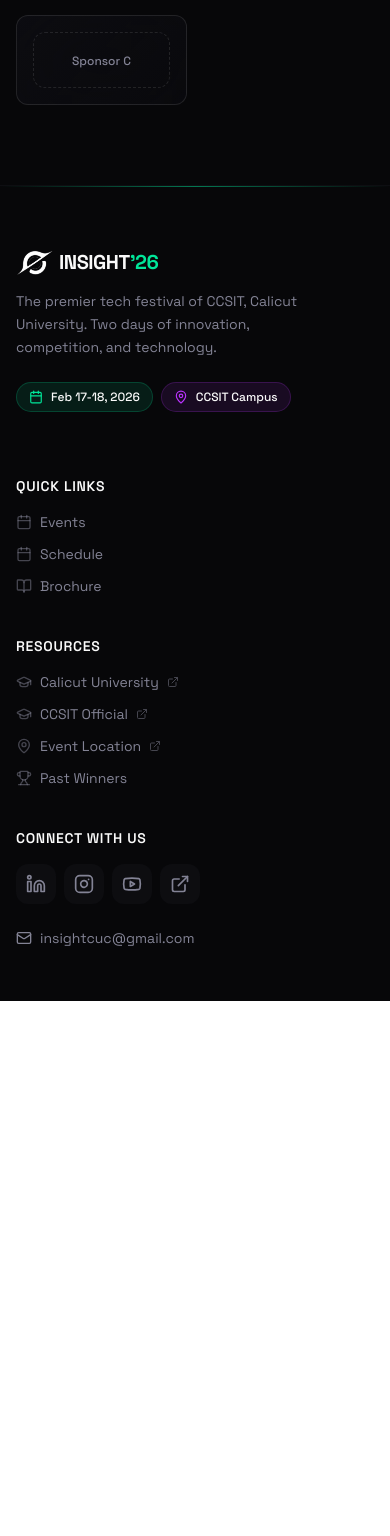
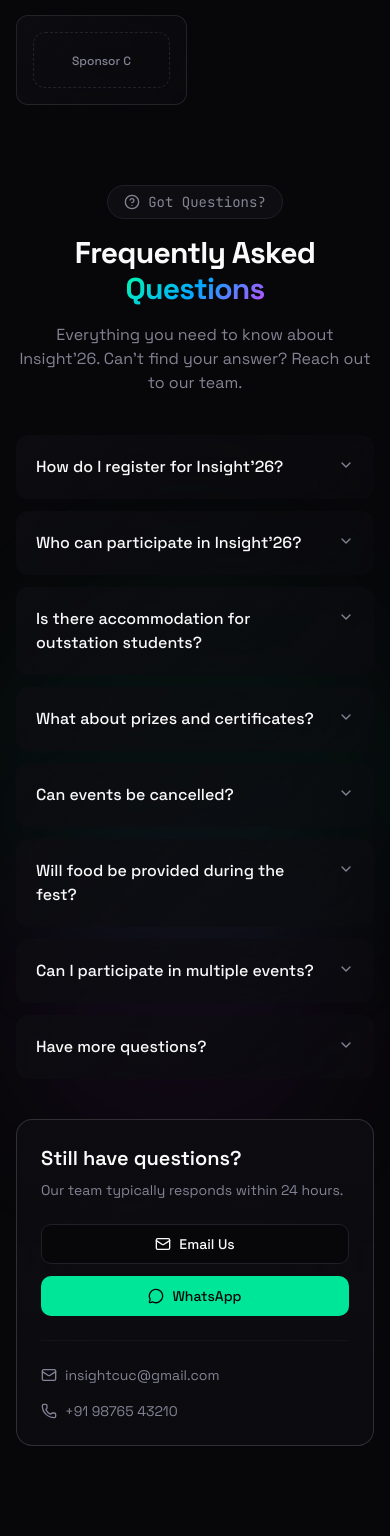
Before and after one commit to FarisPalayi/insight-26, a React (Vite) app: page / in a window 390 px wide. Shown: the part 5532-7068 px from the top of the page. Before the commit the page ends 6533 px from the top, so only its background shows below. Built offline with nearby package versions, Linux system fonts and the light colour scheme.

Commit message:
proto: faq section

```diff
--- a/package.json
+++ b/package.json
@@ -13,6 +13,7 @@
     "build:analyze": "tsc -b && vite build --mode analyze"
   },
   "dependencies": {
+    "@radix-ui/react-accordion": "^1.2.12",
     "@radix-ui/react-slot": "^1.2.4",
     "@tailwindcss/postcss": "^4.1.18",
     "@tailwindcss/vite": "^4.1.18",
--- /dev/null
+++ b/src/components/features/faq/FAQSection.tsx
@@ -0,0 +1,181 @@
+import { motion } from "framer-motion";
+import { HelpCircle, Mail, Phone, MessageCircle } from "lucide-react";
+import {
+  Accordion,
+  AccordionContent,
+  AccordionItem,
+  AccordionTrigger,
+} from "@/components/ui/accordion";
+import { Button } from "@/components/ui/button";
+
+const faqs = [
+  {
+    question: "How do I register for Insight'26?",
+    answer:
+      "Register through our official website by filling out the registration form with your details. Spot registration is also available at the venue on event days.",
+  },
+  {
+    question: "Who can participate in Insight'26?",
+    answer:
+      "Any undergraduate or postgraduate student from recognized colleges can participate. Some events may have specific eligibility criteria mentioned in their descriptions.",
+  },
+  {
+    question: "Is there accommodation for outstation students?",
+    answer:
+      "Yes, limited accommodation is available on request. Contact our team at least 3 days before the event to arrange your stay at nominal charges.",
+  },
+  {
+    question: "What about prizes and certificates?",
+    answer:
+      "All participants receive participation certificates. Winners get cash prizes, trophies, and winner certificates. Prize amounts vary by event category.",
+  },
+  {
+    question: "Can events be cancelled?",
+    answer:
+      "Events require minimum participants to proceed. If an event doesn't meet the threshold, participants will be notified and can switch to other events.",
+  },
+  {
+    question: "Will food be provided during the fest?",
+    answer:
+      "Food stalls and refreshment counters will be available throughout the venue. Lunch coupons are included for registered participants.",
+  },
+  {
+    question: "Can I participate in multiple events?",
+    answer:
+      "Yes! You can register for multiple events as long as their timings don't clash. Check the schedule to plan your participation.",
+  },
+  {
+    question: "Have more questions?",
+    answer:
+      "Our team is here to help! Reach out via email at insightcuc@gmail.com or call our coordinators. We typically respond within 24 hours.",
+  },
+];
+
+const FAQSection = () => {
+  return (
+    <section id="faq" className="relative py-20 md:py-32 overflow-hidden">
+      {/* Background accents */}
+      <div className="absolute top-1/3 right-0 w-[400px] h-[400px] bg-primary/5 rounded-full blur-3xl pointer-events-none" />
+      <div className="absolute bottom-1/4 left-0 w-[350px] h-[350px] bg-accent/5 rounded-full blur-3xl pointer-events-none" />
+
+      <div className="container mx-auto px-4 md:px-6 relative z-10">
+        <div className="max-w-3xl mx-auto space-y-10 md:space-y-12">
+          {/* Header */}
+          <motion.div
+            initial={{ opacity: 0, y: 20 }}
+            whileInView={{ opacity: 1, y: 0 }}
+            viewport={{ once: true }}
+            className="text-center space-y-4"
+          >
+            <span className="inline-flex items-center gap-2 px-4 py-1.5 rounded-full bg-secondary/50 border border-border text-sm text-muted-foreground font-mono">
+              <HelpCircle className="w-4 h-4" />
+              Got Questions?
+            </span>
+            <h2 className="text-3xl md:text-5xl font-bold tracking-tight text-foreground">
+              Frequently Asked <span className="text-gradient">Questions</span>
+            </h2>
+            <p className="text-muted-foreground max-w-xl mx-auto text-base md:text-lg">
+              Everything you need to know about Insight'26. Can't find your
+              answer? Reach out to our team.
+            </p>
+          </motion.div>
+
+          {/* FAQ Accordion */}
+          <motion.div
+            initial={{ opacity: 0, y: 20 }}
+            whileInView={{ opacity: 1, y: 0 }}
+            viewport={{ once: true }}
+            transition={{ delay: 0.1 }}
+          >
+            <Accordion
+              type="single"
+              collapsible
+              className="space-y-3"
+            >
+              {faqs.map((faq, index) => (
+                <AccordionItem
+                  key={index}
+                  value={`item-${index}`}
+                  className="glass-surface rounded-xl border-0 px-5 md:px-6 overflow-hidden group data-[state=open]:border-primary/20 transition-colors duration-300"
+                >
+                  <AccordionTrigger className="py-5 text-left text-base md:text-lg font-medium text-foreground hover:no-underline hover:text-primary transition-colors duration-200 [&[data-state=open]]:text-primary">
+                    {faq.question}
+                  </AccordionTrigger>
+                  <AccordionContent className="pb-5 text-muted-foreground leading-relaxed">
+                    {faq.answer}
+                  </AccordionContent>
+                </AccordionItem>
+              ))}
+            </Accordion>
+          </motion.div>
+
+          {/* Contact CTA Card */}
+          <motion.div
+            initial={{ opacity: 0, y: 20 }}
+            whileInView={{ opacity: 1, y: 0 }}
+            viewport={{ once: true }}
+            transition={{ delay: 0.2 }}
+            className="glass-surface-strong rounded-2xl p-6 md:p-8"
+          >
+            <div className="flex flex-col md:flex-row md:items-center md:justify-between gap-6">
+              <div className="space-y-2">
+                <h3 className="text-xl font-semibold text-foreground">
+                  Still have questions?
+                </h3>
+                <p className="text-muted-foreground text-sm md:text-base">
+                  Our team typically responds within 24 hours.
+                </p>
+              </div>
+
+              <div className="flex flex-col sm:flex-row gap-3">
+                <Button
+                  variant="outline"
+                  className="btn-outline-glow gap-2 text-foreground"
+                  asChild
+                >
+                  <a href="mailto:insightcuc@gmail.com">
+                    <Mail className="w-4 h-4" />
+                    Email Us
+                  </a>
+                </Button>
+                <Button
+                  className="btn-glow bg-primary text-primary-foreground gap-2"
+                  asChild
+                >
+                  <a
+                    href="https://wa.me/919876543210"
+                    target="_blank"
+                    rel="noopener noreferrer"
+                  >
+                    <MessageCircle className="w-4 h-4" />
+                    WhatsApp
+                  </a>
+                </Button>
+              </div>
+            </div>
+
+            {/* Quick contact info */}
+            <div className="mt-6 pt-6 border-t border-border/50 flex flex-wrap gap-4 md:gap-8 text-sm text-muted-foreground">
+              <a
+                href="mailto:insightcuc@gmail.com"
+                className="flex items-center gap-2 hover:text-primary transition-colors"
+              >
+                <Mail className="w-4 h-4" />
+                insightcuc@gmail.com
+              </a>
+              <a
+                href="tel:+919876543210"
+                className="flex items-center gap-2 hover:text-primary transition-colors"
+              >
+                <Phone className="w-4 h-4" />
+                +91 98765 43210
+              </a>
+            </div>
+          </motion.div>
+        </div>
+      </div>
+    </section>
+  );
+};
+
+export default FAQSection;
--- /dev/null
+++ b/src/components/ui/accordion.tsx
@@ -0,0 +1,64 @@
+import * as React from "react"
+import * as AccordionPrimitive from "@radix-ui/react-accordion"
+import { ChevronDownIcon } from "lucide-react"
+
+import { cn } from "@/lib/utils"
+
+function Accordion({
+  ...props
+}: React.ComponentProps<typeof AccordionPrimitive.Root>) {
+  return <AccordionPrimitive.Root data-slot="accordion" {...props} />
+}
+
+function AccordionItem({
+  className,
+  ...props
+}: React.ComponentProps<typeof AccordionPrimitive.Item>) {
+  return (
+    <AccordionPrimitive.Item
+      data-slot="accordion-item"
+      className={cn("border-b last:border-b-0", className)}
+      {...props}
+    />
+  )
+}
+
+function AccordionTrigger({
+  className,
+  children,
+  ...props
+}: React.ComponentProps<typeof AccordionPrimitive.Trigger>) {
+  return (
+    <AccordionPrimitive.Header className="flex">
+      <AccordionPrimitive.Trigger
+        data-slot="accordion-trigger"
+        className={cn(
+          "focus-visible:border-ring focus-visible:ring-ring/50 flex flex-1 items-start justify-between gap-4 rounded-md py-4 text-left text-sm font-medium transition-all outline-none hover:underline focus-visible:ring-[3px] disabled:pointer-events-none disabled:opacity-50 [&[data-state=open]>svg]:rotate-180",
+          className
+        )}
+        {...props}
+      >
+        {children}
+        <ChevronDownIcon className="text-muted-foreground pointer-events-none size-4 shrink-0 translate-y-0.5 transition-transform duration-200" />
+      </AccordionPrimitive.Trigger>
+    </AccordionPrimitive.Header>
+  )
+}
+
+function AccordionContent({
+  className,
+  children,
+  ...props
+}: React.ComponentProps<typeof AccordionPrimitive.Content>) {
+  return (
+    <AccordionPrimitive.Content
+      data-slot="accordion-content"
+      className="data-[state=closed]:animate-accordion-up data-[state=open]:animate-accordion-down overflow-hidden text-sm"
+      {...props}
+    >
+      <div className={cn("pt-0 pb-4", className)}>{children}</div>
+    </AccordionPrimitive.Content>
+  )
+}
+
+export { Accordion, AccordionItem, AccordionTrigger, AccordionContent }
--- a/src/pages/Home.tsx
+++ b/src/pages/Home.tsx
@@ -5,6 +5,7 @@
 import SponsorSection from "@/components/features/sponsor/SponsorSection";
 import Main from "@/components/layout/Main";
 import PastEditionHighlights from "@/components/features/pastHighlights/pastHighlightsSection";
+import FAQSection from "@/components/features/faq/FAQSection";
 
 export function Home() {
   return (
@@ -15,6 +16,7 @@
         <EventsSection />
         <PastEditionHighlights />
         <SponsorSection />
+        <FAQSection />
       </Main>
       <Footer />
     </div>
```
Also changed, not shown: 1 other file (tests, documents, lock files or other folders).
